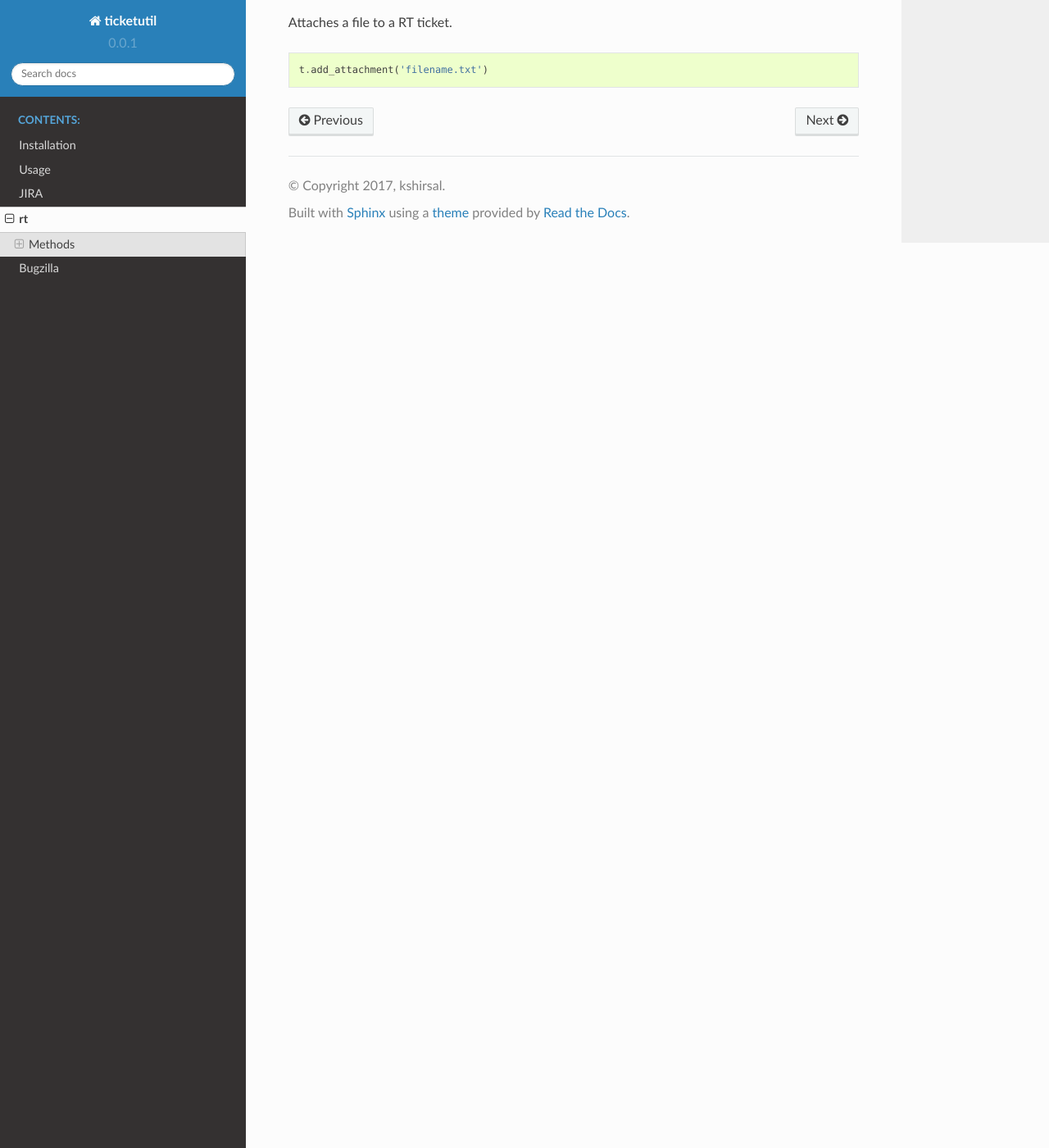
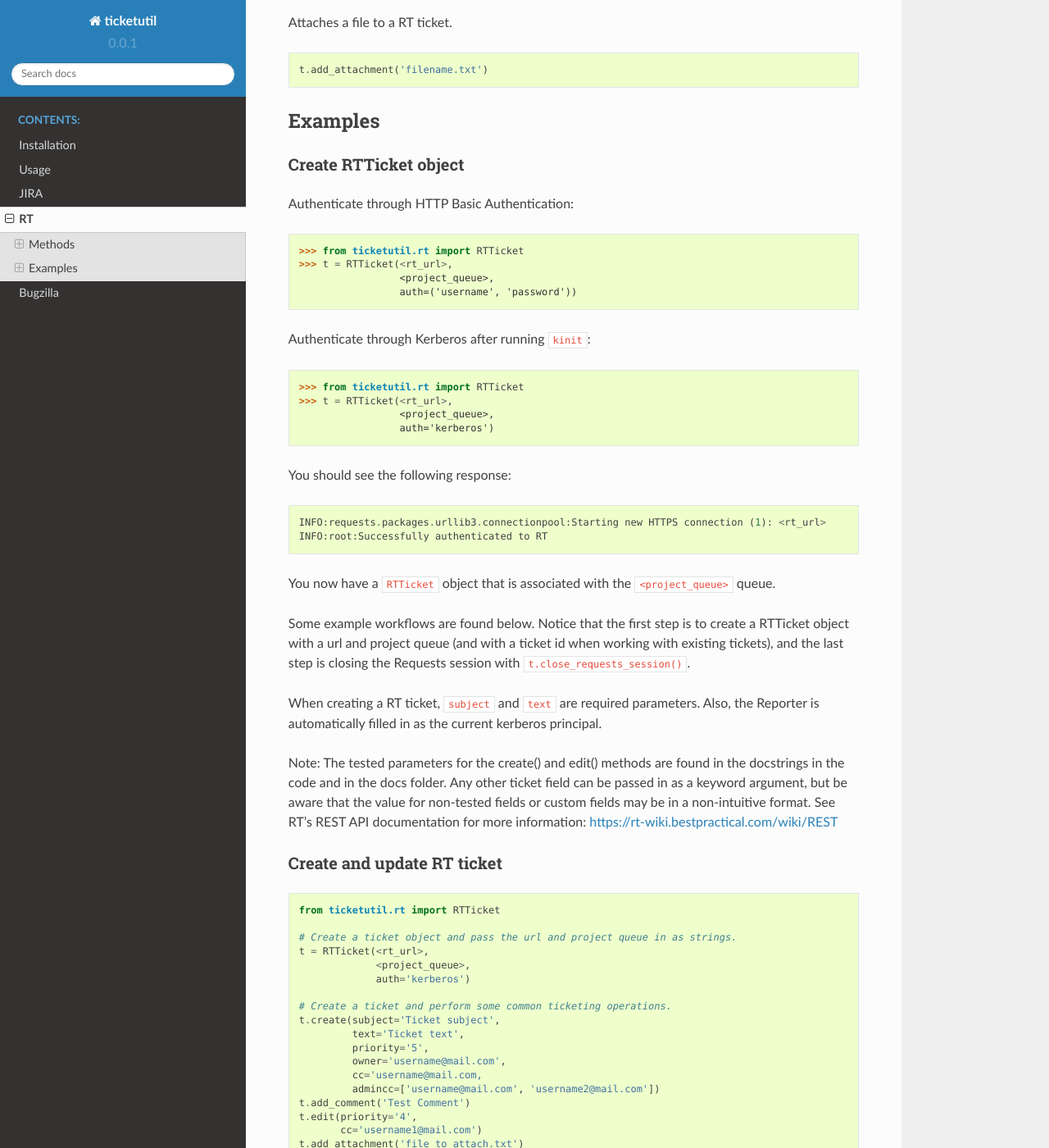
Before and after one commit to dmranck/ticketutil, a Sphinx documentation site: the page built from read-the-docs/source/rt.rst, in a window 1280 px wide and 1400 px high, scrolled down 2111 px. Shown: the whole window at 82% size. Built offline with Sphinx 7.4.7 and the Read the Docs theme 2.0.0, drawn with Linux system fonts in a browser that asks for light colours; some of the changed text lies outside the part shown.

Commit message:
UPDATE Usage.rst & rt.rst

```diff
--- a/read-the-docs/source/rt.rst
+++ b/read-the-docs/source/rt.rst
@@ -1,4 +1,4 @@
-rt
+RT
 ====
 
 This document contains information on the methods available when working
@@ -112,3 +112,108 @@ Attaches a file to a RT ticket.
 .. code:: python
 
     t.add_attachment('filename.txt')
+
+
+Examples
+^^^^^^^^
+
+Create RTTicket object
+----------------------
+
+Authenticate through HTTP Basic Authentication:
+
+.. code:: python
+
+    >>> from ticketutil.rt import RTTicket
+    >>> t = RTTicket(<rt_url>,
+                     <project_queue>,
+                     auth=('username', 'password'))
+
+Authenticate through Kerberos after running ``kinit``:
+
+.. code:: python
+
+    >>> from ticketutil.rt import RTTicket
+    >>> t = RTTicket(<rt_url>,
+                     <project_queue>,
+                     auth='kerberos')
+
+You should see the following response:
+
+::
+
+    INFO:requests.packages.urllib3.connectionpool:Starting new HTTPS connection (1): <rt_url>
+    INFO:root:Successfully authenticated to RT
+
+You now have a ``RTTicket`` object that is associated with the
+``<project_queue>`` queue.
+
+Some example workflows are found below. Notice that the first step is to
+create a RTTicket object with a url and project queue (and with a ticket
+id when working with existing tickets), and the last step is closing the
+Requests session with ``t.close_requests_session()``.
+
+When creating a RT ticket, ``subject`` and ``text`` are required
+parameters. Also, the Reporter is automatically filled in as the current
+kerberos principal.
+
+Note: The tested parameters for the create() and edit() methods are
+found in the docstrings in the code and in the docs folder. Any other
+ticket field can be passed in as a keyword argument, but be aware that
+the value for non-tested fields or custom fields may be in a
+non-intuitive format. See RT's REST API documentation for more
+information: https://rt-wiki.bestpractical.com/wiki/REST
+
+Create and update RT ticket
+---------------------------
+
+.. code:: python
+
+    from ticketutil.rt import RTTicket
+
+    # Create a ticket object and pass the url and project queue in as strings.
+    t = RTTicket(<rt_url>,
+                 <project_queue>,
+                 auth='kerberos')
+
+    # Create a ticket and perform some common ticketing operations.
+    t.create(subject='Ticket subject',
+             text='Ticket text',
+             priority='5',
+             owner='username@mail.com',
+             cc='username@mail.com,
+             admincc=['username@mail.com', 'username2@mail.com'])
+    t.add_comment('Test Comment')
+    t.edit(priority='4',
+           cc='username1@mail.com')
+    t.add_attachment('file_to_attach.txt')
+    t.change_status('Resolved')
+
+    # Close Requests session.
+    t.close_requests_session()
+
+
+Update existing RT tickets
+--------------------------
+
+.. code:: python
+
+    from ticketutil.rt import RTTicket
+
+    # Create a ticket object and pass the url, project queue, and ticket id in as strings.
+    t = RTTicket(<rt_url>,
+                 <project_queue>,
+                 auth='kerberos',
+                 ticket_id=<ticket_id>)
+
+    # Perform some common ticketing operations.
+    t.add_comment('Test Comment')
+    t.edit(priority='4',
+           cc='username@mail.com')
+
+    # Work with a different ticket.
+    t.set_ticket_id(<new_ticket_id>)
+    t.change_status('Resolved')
+
+    # Close Requests session.
+    t.close_requests_session()
```
Also changed, not shown: read-the-docs/source/Usage.rst (+6 -5 lines).
